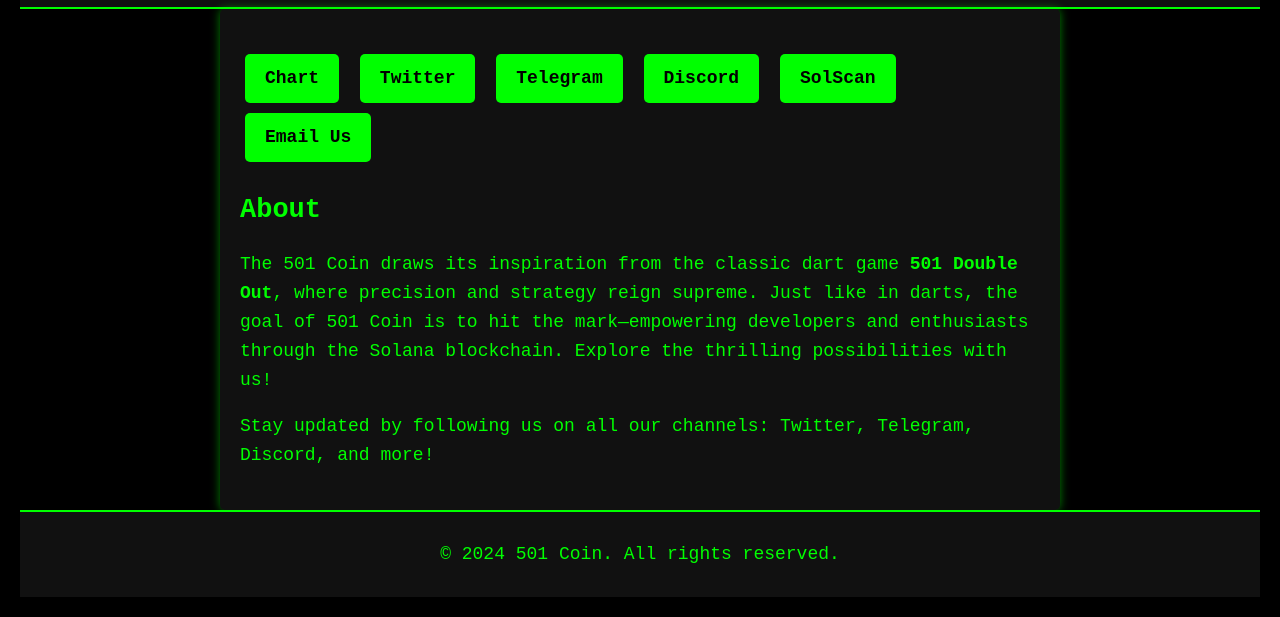
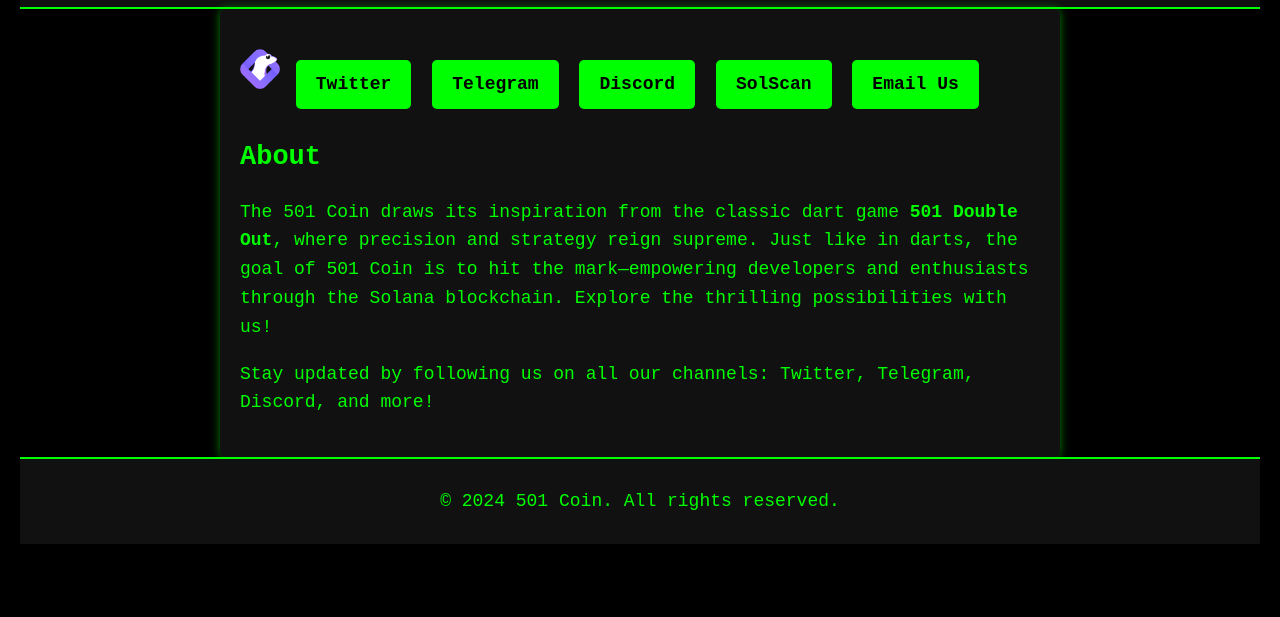
Before and after one commit to 501coin/501coin.github.io, a plain HTML site: page index.html in a window 1280 px wide. Shown: the part 191-808 px from the top of the page. Drawn offline with Linux system fonts and the light colour scheme.

Commit message:
Update index.html

```diff
--- a/index.html
+++ b/index.html
@@ -89,7 +89,7 @@
 
     <main class="terminal">
         <section id="contact">
-            <a href="https://www.geckoterminal.com/solana/pools/7Fy7Gksm3NUb2H9to3c1UkSgzJHJS1BVZbrmicM9L4oj" target="_blank" class="btn">Chart</a>
+            <a href="https://www.geckoterminal.com/solana/pools/7Fy7Gksm3NUb2H9to3c1UkSgzJHJS1BVZbrmicM9L4oj" target="_blank"><img src="geckoterminal_icon.png" alt="Chart Icon" style="width: 40px; height: 40px;"></a>
             <a href="https://x.com/501Coin" target="_blank" class="btn">Twitter</a>
             <a href="https://t.me/FiveohOneCoin" target="_blank" class="btn">Telegram</a>
             <a href="https://discord.gg/ge7HezpB" target="_blank" class="btn">Discord</a>
```
